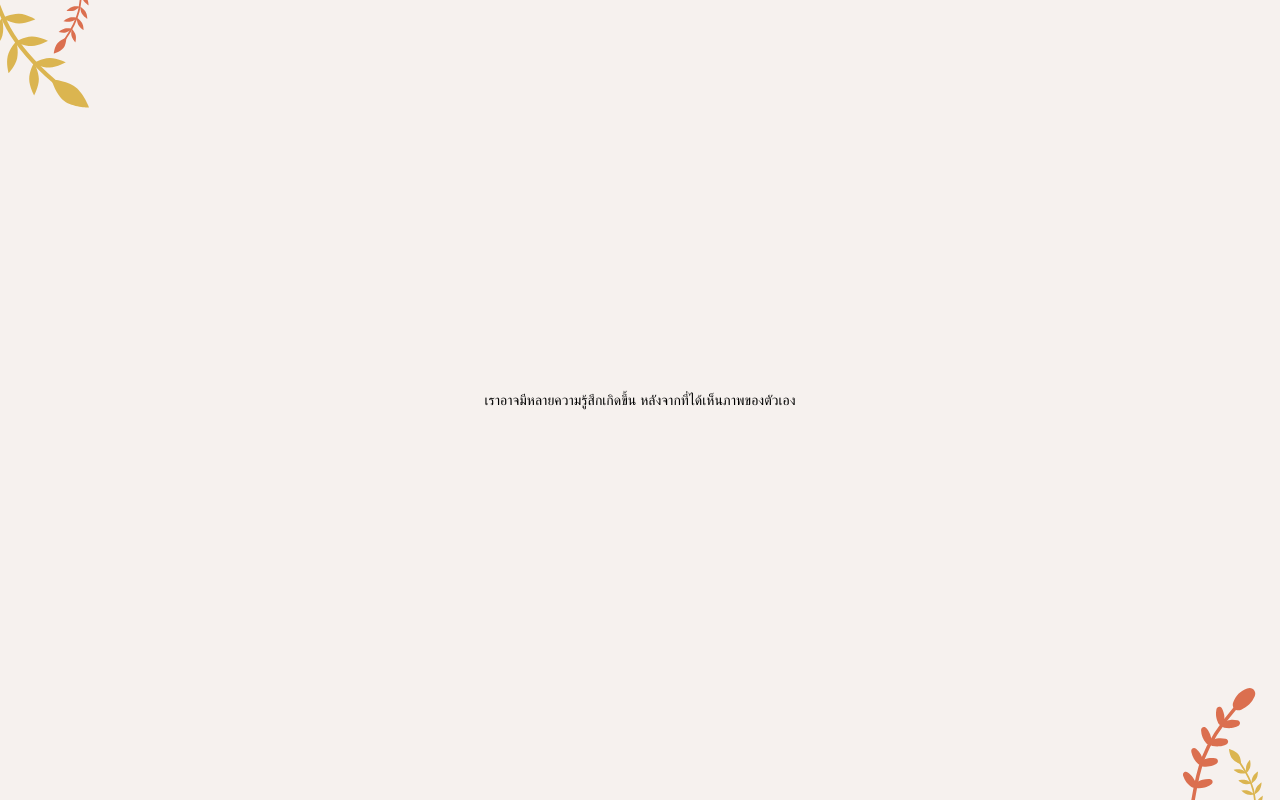
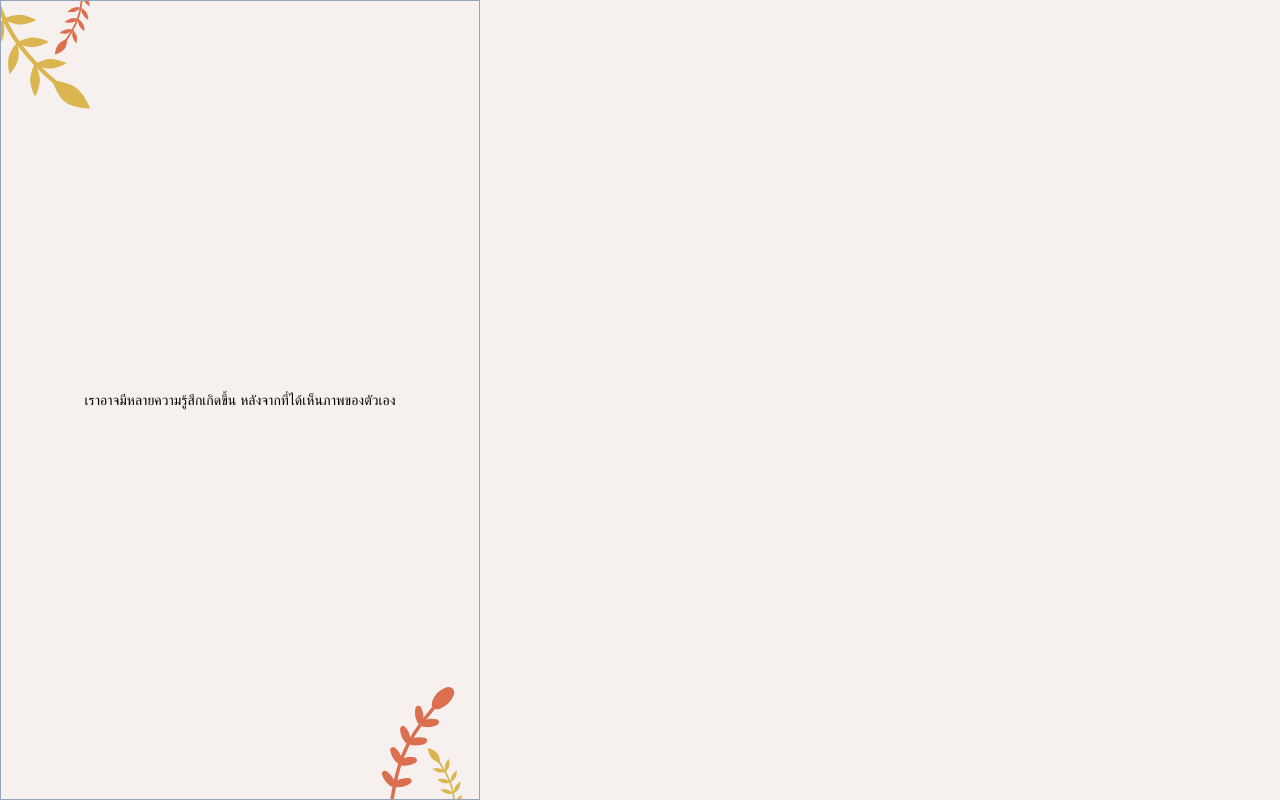
Before and after one commit to Tantatorn-dev/deathtalk-photobooth, a SvelteKit app: page /intro in a window 1280 px wide. Both pictures are taken after a click on the button "เคย". Built offline with nearby package versions, Linux system fonts and the light colour scheme; a web font is replaced by a local one.

Commit message:
style: make desktop mode mobile-like

```diff
--- a/src/components/frame/VineFrame.svelte
+++ b/src/components/frame/VineFrame.svelte
@@ -1,5 +1,29 @@
-<div class="relative h-[100vh]">
-	<img src="/vine/vine_1.svg" class="fixed top-0 left-0" alt="vine" />
+<div class="container">
+	<img src="/vine/vine_1.svg" class="vine1" alt="vine" />
 	<slot />
-	<img src="/vine/vine_2.svg" class="fixed bottom-0 right-0" alt="vine" />
+	<img src="/vine/vine_2.svg" class="vine2" alt="vine" />
 </div>
+
+<style lang="postcss">
+	.container {
+		@apply relative w-full h-full;
+	}
+
+	.vine1 {
+		@apply fixed top-0 left-0;
+	}
+
+	.vine2 {
+		@apply fixed bottom-0 right-0;
+	}
+
+	@media (min-width: 768px) {
+		.vine1 {
+			@apply absolute top-0 left-0;
+		}
+
+		.vine2 {
+			@apply absolute bottom-0 right-0;
+		}
+	}
+</style>
--- a/src/routes/+layout.svelte
+++ b/src/routes/+layout.svelte
@@ -15,13 +15,15 @@
 
 <svelte:window bind:innerWidth={screenWidth} />
 
-{#if screenWidth > 768}
-	<p>Please use mobile device</p>
-{:else}
-	<slot />
-{/if}
+<slot />
 
 <style lang="postcss">
+	@media (min-width: 768px) {
+		:global(body) {
+			@apply w-[480px] h-[800px] border border-slate-400;
+		}
+	}
+
 	:global(body) {
 		font-family: 'IBM Plex Sans Thai Looped', sans-serif;
 	}
--- a/src/routes/intro/+page.svelte
+++ b/src/routes/intro/+page.svelte
@@ -34,7 +34,7 @@
 
 {#if stage == Stage.Hello}
 	<VineFrame
-		><div class="container">
+		><div class="container-intro">
 			<p>สวัสดี {nameValue}</p>
 		</div></VineFrame
 	>
@@ -64,13 +64,13 @@
 	</div>
 {:else if stage == Stage.Info1}
 	<VineFrame
-		><div class="container">
+		><div class="container-intro">
 			<p class="text-intro">เราอาจมีหลายความรู้สึกเกิดขึ้น หลังจากที่ได้เห็นภาพของตัวเอง</p>
 		</div></VineFrame
 	>
 {:else if stage == Stage.Info2}
 	<VineFrame
-		><div class="container">
+		><div class="container-intro">
 			<p class="text-intro">
 				คนส่วนมาก คิดว่าการพูด หรือทำอะไรเกี่ยวกับความตาย เป็นลางร้าย อัปมงคล และไม่ควรพูดถึง
 			</p>
@@ -78,7 +78,7 @@
 	>
 {:else if stage == Stage.Info3}
 	<VineFrame
-		><div class="container">
+		><div class="container-intro">
 			<p class="text-intro">ซึ่งการไม่พูดเรื่องความตาย มีผลเสียมากกว่าที่เราคิด..</p>
 		</div></VineFrame
 	>
@@ -89,8 +89,8 @@
 	</div>
 {/if}
 
-<style>
-	.container {
+<style lang="postcss">
+	.container-intro {
 		@apply flex flex-col items-center justify-center h-full pl-16 pr-16;
 	}
 
```
